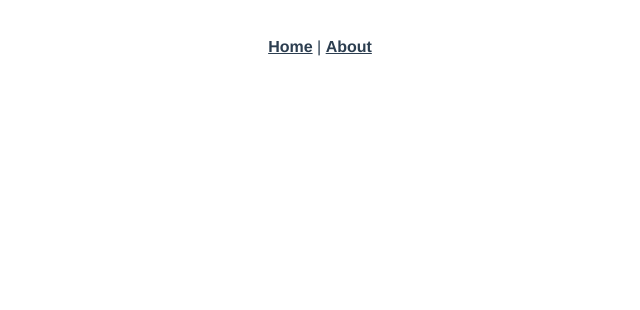
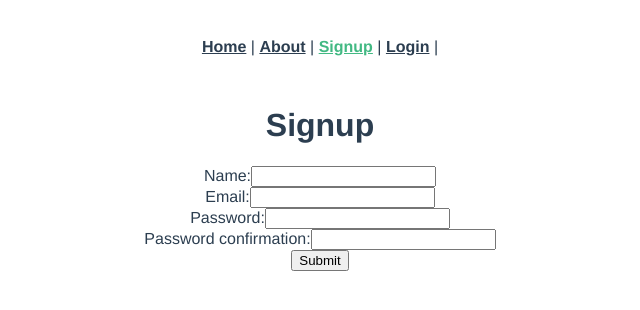
Before and after one commit to Kilamanjarus/Capstone-frontend, a Vue app: page /signup in a window 1280 px wide. Before the commit this address had no page. Shown: the top 310 px of the page, without its empty margins (320-960 px from the left). Built offline with nearby package versions, Linux system fonts and the light colour scheme.

Commit message:
added user authentication signup/login routes, in homeview i added routine delete, exercises index, and started workoutsshow

```diff
--- a/src/App.vue
+++ b/src/App.vue
@@ -1,9 +1,12 @@
 <template>
   <nav>
     <router-link to="/">Home</router-link> |
-    <router-link to="/about">About</router-link>
+    <router-link to="/about">About</router-link> |
+    <router-link to="/signup">Signup</router-link> |
+    <router-link to="/login">Login</router-link> |
+
   </nav>
-  <router-view/>
+  <router-view />
 </template>
 
 <style>
--- a/src/main.js
+++ b/src/main.js
@@ -5,4 +5,9 @@ import axios from "axios";
 
 axios.defaults.baseURL = process.env.NODE_ENV === "development" ? "http://localhost:3000" : "/";
 
+var jwt = localStorage.getItem("jwt");
+if (jwt) {
+  axios.defaults.headers.common["Authorization"] = `Bearer ${jwt}`;
+}
+
 createApp(App).use(router).mount('#app')
--- a/src/router/index.js
+++ b/src/router/index.js
@@ -1,11 +1,25 @@
 import { createRouter, createWebHistory } from 'vue-router'
 import HomeView from '../views/HomeView.vue'
+import SignupView from "../views/SignupView.vue";
+import LoginView from "../views/LoginView.vue";
+
+
 
 const routes = [
   {
     path: '/',
     name: 'home',
     component: HomeView
+  },
+  {
+    path: '/signup',
+    name: 'signup',
+    component: SignupView
+  },
+  {
+    path: '/login',
+    name: 'login',
+    component: LoginView
   },
   {
     path: '/about',
--- a/src/views/HomeView.vue
+++ b/src/views/HomeView.vue
@@ -5,16 +5,22 @@ export default {
   data: function () {
     return {
       message: "Welcome to Vue.js!",
+      errors: {},
+
       routines: {},
       newRoutine: {},
-      errors: {},
+
       workouts: {},
-      newWorkout: {}
+      newWorkout: {},
+      selectedWorkout: {},
+
+      exercises: {}
     };
   },
   created: function () {
     this.routineIndex();
     this.workoutsIndex();
+    this.exercisesIndex();
   },
   methods: {
     routineIndex: function () {
@@ -43,8 +49,12 @@ export default {
           console.log(this.errors)
         });
     },
-    routineDelete: function () {
-      console.log(`Deleting exercise from routine...`)
+    routineDelete: function (currentExercise) {
+      axios.delete(`http://localhost:3000/routines/${currentExercise.id}).json`).then(response => {
+        console.log(`Deleting exercise from routine...`)
+        console.log(response.data)
+        // this.$router.push("/routine") multi page this will work...
+      })
     },
     workoutsIndex: function () {
       console.log(`Getting workouts...`)
@@ -59,6 +69,16 @@ export default {
         console.log(response.data)
         this.workouts.push(response.data)
       })
+    },
+    workoutsShow: function (selectedWorkout) {
+      console.log(`Showing selected workout....`)
+    },
+    exercisesIndex: function () {
+      console.log(`Retrieving exercises...`)
+      axios.get("http://localhost:3000/exercises.json").then(response => {
+        console.log(response.data)
+        this.exercises = response.data
+      })
     }
   },
 };
@@ -67,6 +87,12 @@ export default {
 <template>
   <div class="home">
     <h1>{{ message }}</h1>
+    <h2>Exercises:</h2>
+    {{exercises}}
+    <p v-for="exercise in exercises">
+      {{exercise.name}}
+      {{exercise.id}}
+    </p>
     <div>
       <p><b>Exercise ID: </b><input type="text" v-model="newRoutine.exercise_id"></p>
       <p><b>Weights: </b><input type="text" v-model="newRoutine.added_weight"></p>
@@ -78,16 +104,20 @@ export default {
     <b>Title: </b>
     <input type="text" v-model="newWorkout.title">
     <button @click="workoutsCreate">Create Workout!</button>
-    <p><b>Current Routine Exercies:</b></p>
+    <p><b>Current Routine Exercises:</b></p>
     <div>
       <div v-for="currentExercise in routines">
         <div v-if="currentExercise.status === `added`">
           {{ currentExercise.id }}
+          <button @click="routineDelete(currentExercise)">Delete Exercise</button>
           <p>Exercise ID: <input type="text" v-model="currentExercise.exercise_id"></p>
           <p>Weight: <input type="text" v-model="currentExercise.added_weight"></p>
           <p>Sets: <input type="text" v-model="currentExercise.sets"></p>
           <p>Reps: <input type="text" v-model="currentExercise.reps"></p>
           <button @click="routineUpdate(currentExercise)">Update Exorcise</button>
+          <p>
+            <br />
+          </p>
         </div>
       </div>
     </div>
@@ -95,11 +125,18 @@ export default {
   <div>
     <p><b>All Workouts!</b></p>
     <p v-for="workout in workouts">
-    <div>{{ workout.title }}</div>
-    <div v-for="routine in workout.routines">{{ routine }}</div>
+      {{ workout.title }}
+    <div><button @click="workoutsShow(selectedWorkout)">Show more</button></div>
+    <br />
+    <div v-for="exercise in workout.exercises">
+      {{ exercise.name }}
+    </div>
+    <p></p>
     </p>
+    <p>******************************************************************************</p>
   </div>
 </template>
 
 <style>
+
 </style>
--- /dev/null
+++ b/src/views/LoginView.vue
@@ -0,0 +1,49 @@
+<script>
+import axios from "axios";
+
+export default {
+  data: function () {
+    return {
+      newSessionParams: {},
+      errors: [],
+    };
+  },
+  methods: {
+    submit: function () {
+      axios
+        .post("/sessions", this.newSessionParams)
+        .then((response) => {
+          axios.defaults.headers.common["Authorization"] = "Bearer " + response.data.jwt;
+          localStorage.setItem("jwt", response.data.jwt);
+          this.$router.push("/");
+        })
+        .catch((error) => {
+          console.log(error.response);
+          this.errors = ["Invalid email or password."];
+          this.email = "";
+          this.password = "";
+        });
+    },
+  },
+};
+</script>
+
+<template>
+  <div class="login">
+    <form v-on:submit.prevent="submit()">
+      <h1>Login</h1>
+      <ul>
+        <li v-for="error in errors" v-bind:key="error">{{ error }}</li>
+      </ul>
+      <div>
+        <label>Email:</label>
+        <input type="email" v-model="newSessionParams.email" />
+      </div>
+      <div>
+        <label>Password:</label>
+        <input type="password" v-model="newSessionParams.password" />
+      </div>
+      <input type="submit" value="Submit" />
+    </form>
+  </div>
+</template>
--- /dev/null
+++ b/src/views/SignupView.vue
@@ -0,0 +1,53 @@
+<script>
+import axios from "axios";
+
+export default {
+  data: function () {
+    return {
+      newUserParams: {},
+      errors: [],
+    };
+  },
+  methods: {
+    submit: function () {
+      axios
+        .post("/users", this.newUserParams)
+        .then((response) => {
+          console.log(response.data);
+          this.$router.push("/login");
+        })
+        .catch((error) => {
+          this.errors = error.response.data.errors;
+        });
+    },
+  },
+};
+</script>
+
+<template>
+  <div class="signup">
+    <form v-on:submit.prevent="submit()">
+      <h1>Signup</h1>
+      <ul>
+        <li v-for="error in errors" v-bind:key="error">{{ error }}</li>
+      </ul>
+      <div>
+        <label>Name:</label>
+        <input type="text" v-model="newUserParams.name" />
+      </div>
+      <div>
+        <label>Email:</label>
+        <input type="email" v-model="newUserParams.email" />
+      </div>
+      <div>
+        <label>Password:</label>
+        <input type="password" v-model="newUserParams.password" />
+      </div>
+      <div>
+        <label>Password confirmation:</label>
+        <input type="password" v-model="newUserParams.password_confirmation" />
+      </div>
+      <input type="submit" value="Submit" />
+    </form>
+  </div>
+</template>
```
